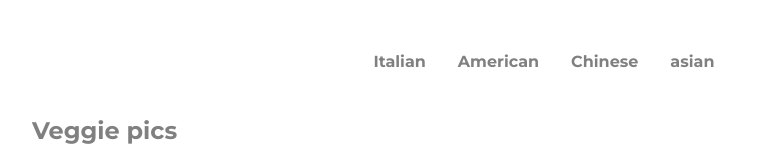
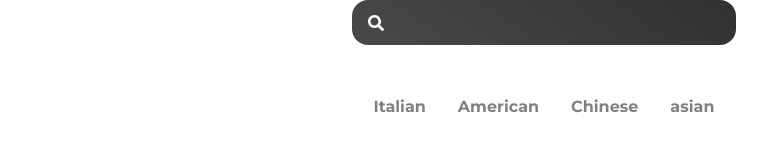
Before and after one commit to ZeljkoCarevic/recepti, a React (Create React App) app: page / in a window 1280 px wide. Shown: the top 160 px of the page, without its empty margins (96-863 px from the left). Built offline with nearby package versions, Linux system fonts and the light colour scheme; no server answers.

Commit message:
added the search function, gotta add the recipes

```diff
--- a/src/App.js
+++ b/src/App.js
@@ -1,11 +1,13 @@
 import Pages from "./pages/Pages";
 import Category from "./comps/Category";
 import { BrowserRouter } from "react-router-dom";
+import Search from "./comps/Search";
 
 function App() {
   return (
     <div className="App">
       <BrowserRouter>
+        <Search></Search>
         <Category></Category>
         <Pages></Pages>
       </BrowserRouter>
--- /dev/null
+++ b/src/comps/Search.jsx
@@ -0,0 +1,58 @@
+import React from "react";
+import styled from "styled-components";
+import { useState } from "react";
+import { FaSearch } from "react-icons/fa";
+import { useNavigate } from "react-router-dom";
+
+function Search() {
+  const [input, setInput] = useState("");
+  const nav = useNavigate();
+
+  const submitHandler = (e) => {
+    e.preventDefault();
+    nav("/searched/" + input);
+  };
+
+  return (
+    <FormStyle onSubmit={submitHandler}>
+      <div>
+        <FaSearch></FaSearch>
+        <input
+          onChange={(e) => setInput(e.target.value)}
+          type="text"
+          value={input}
+        />
+      </div>
+    </FormStyle>
+  );
+}
+
+const FormStyle = styled.form`
+  margin: 0rem 20rem;
+
+  div {
+    width: 100%;
+    position: relative;
+  }
+
+  input {
+    border: none;
+    background: linear-gradient(35deg, #494949, #313131);
+    font-size: 1.5rem;
+    color: white;
+    padding: 0.5rem;
+    border: none;
+    border-radius: 1rem;
+    outline: none;
+    width: 100%;
+  }
+  svg {
+    position: absolute;
+    top: 50%;
+    left: 0%;
+    transform: translate(100%, -50%);
+    color: white;
+  }
+`;
+
+export default Search;
--- a/src/pages/Pages.jsx
+++ b/src/pages/Pages.jsx
@@ -2,12 +2,14 @@
 import Home from "./Home";
 import { Route, Routes } from "react-router-dom";
 import Cousine from "./Cousine";
+import Searched from "./Searched";
 
 function Pages() {
   return (
     <Routes>
       <Route path="/" element={<Home></Home>}></Route>
       <Route path="/Cousine/:type" element={<Cousine></Cousine>}></Route>
+      <Route path="/searched/:search" element={<Searched />}></Route>
     </Routes>
   );
 }
--- /dev/null
+++ b/src/pages/Searched.jsx
@@ -0,0 +1,54 @@
+import React from "react";
+import { useEffect, useState } from "react";
+import { useParams } from "react-router-dom";
+import styled from "styled-components";
+
+function Searched() {
+  let params = useParams();
+  const [searchedRecipes, setSearchedRecipes] = useState([]);
+  const getSearched = async (name) => {
+    const data = await fetch(
+      `https://api.spoonacular.com/recipes/complexSearch?apiKey=${process.env.REACT_APP_KEY}&query=${name}`
+    );
+    const recipes = await data.json();
+    setSearchedRecipes(recipes.results);
+  };
+
+  useEffect(() => {
+    getSearched(params.search);
+  }, [params.search]);
+
+  return (
+    <Grid>
+      {searchedRecipes.map((item) => {
+        return (
+          <Card key={item.id}>
+            <img src={item.image} alt="" />
+            <h4>{item.title}</h4>
+          </Card>
+        );
+      })}
+    </Grid>
+  );
+}
+
+const Grid = styled.div`
+  display: grid;
+  grid-template-columns: repeat(auto-fit, minmax(20rem, 1fr));
+  grid-gap: 3rem;
+`;
+const Card = styled.div`
+  img {
+    width: 100%;
+    border-radius: 2rem;
+  }
+  a {
+    text-decoration: none;
+  }
+  h4 {
+    text-align: center;
+    padding: 1rem;
+  }
+`;
+
+export default Searched;
```
Also changed, not shown: src/pages/Recipe.jsx (added).
